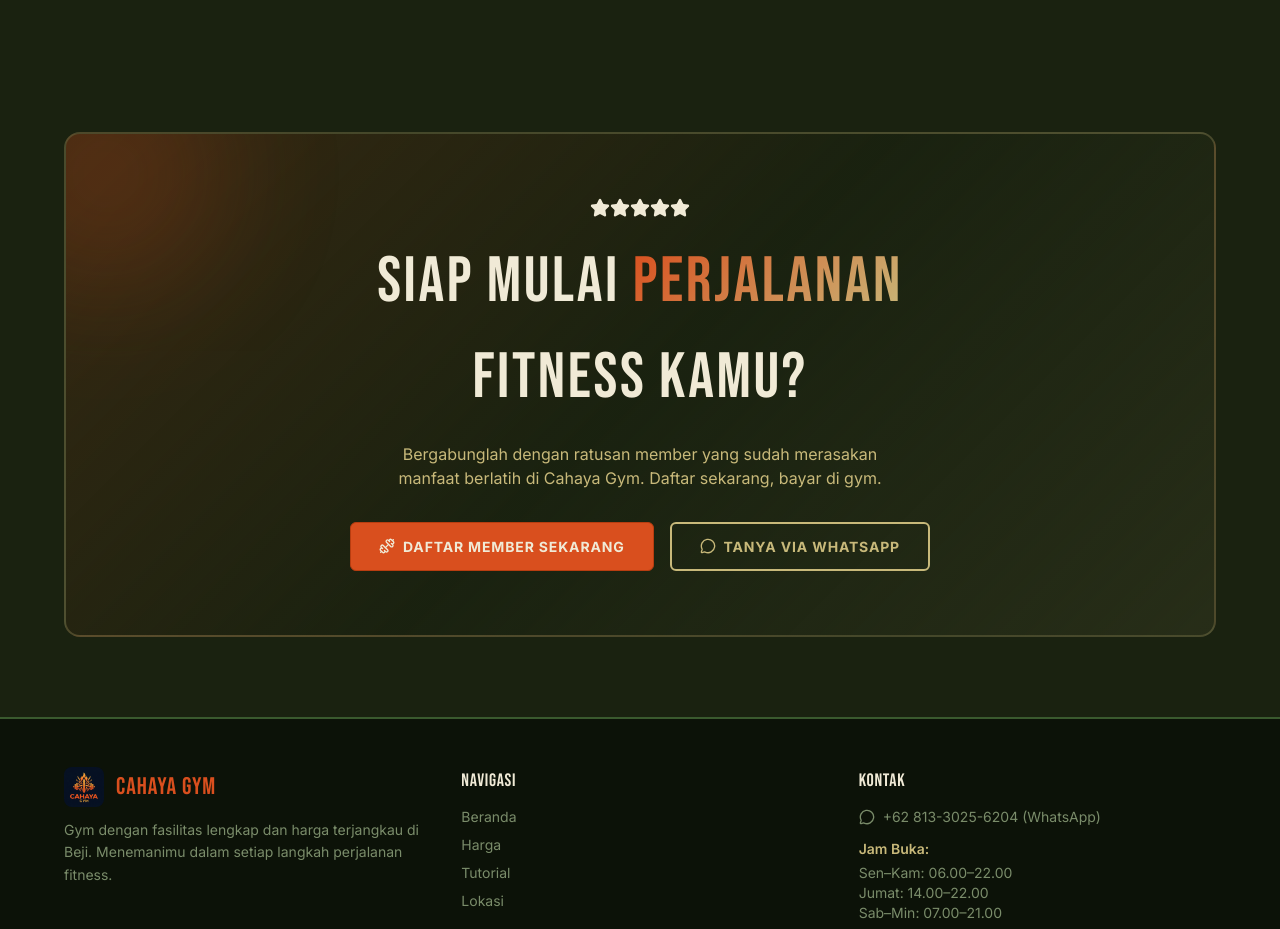
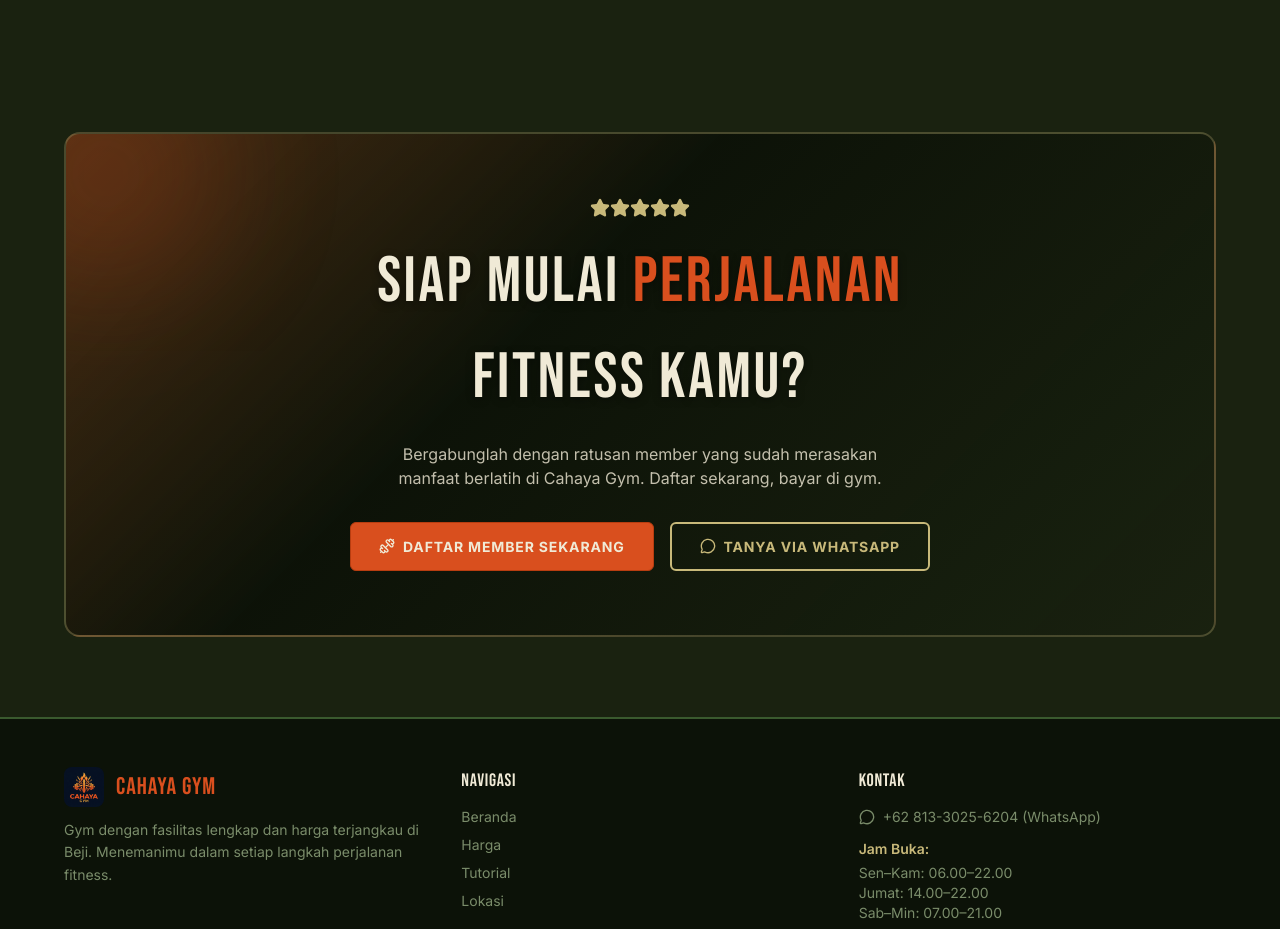
Before and after one commit to bilproject6/cahaya-gym, a Next.js app: page / in a window 1280 px wide. Shown: the part 3460-4389 px from the top of the page. Built offline with nearby package versions, Linux system fonts and the light colour scheme; no server answers.

Commit message:
fix: CTA banner text always readable - hardcode light cream colors, darken background overlay

```diff
--- a/app/page.tsx
+++ b/app/page.tsx
@@ -906,8 +906,8 @@ export default function LandingPage() {
             className="relative overflow-hidden rounded-2xl p-10 md:p-16 text-center"
             style={{
               background:
-                "linear-gradient(135deg, rgba(217,79,30,0.15) 0%, rgba(26,34,16,0.9) 50%, rgba(200,185,122,0.08) 100%)",
-              border: "2px solid rgba(200,185,122,0.25)",
+                "linear-gradient(135deg, rgba(217,79,30,0.25) 0%, rgba(12,18,8,0.95) 40%, rgba(26,34,16,0.98) 100%)",
+              border: "2px solid rgba(200,185,122,0.3)",
             }}
           >
             {/* Decorative */}
@@ -927,7 +927,7 @@ export default function LandingPage() {
                     key={i}
                     className="w-5 h-5"
                     fill="currentColor"
-                    style={{ color: "var(--color-brand-gold)" }}
+                    style={{ color: "#c8b97a" }}
                   />
                 ))}
               </div>
@@ -935,17 +935,18 @@ export default function LandingPage() {
                 className="font-bebas mb-4"
                 style={{
                   fontSize: "clamp(2.5rem, 5vw, 4rem)",
-                  color: "var(--color-text-primary)",
+                  color: "#f0ead6",
+                  textShadow: "0 2px 8px rgba(0,0,0,0.4)",
                 }}
               >
                 SIAP MULAI{" "}
-                <span className="gradient-text">PERJALANAN</span>
+                <span style={{ color: "#d94f1e" }}>PERJALANAN</span>
                 <br />
                 FITNESS KAMU?
               </h2>
               <p
                 className="text-base mb-8 max-w-lg mx-auto"
-                style={{ color: "var(--color-text-secondary)" }}
+                style={{ color: "rgba(240,234,214,0.8)" }}
               >
                 Bergabunglah dengan ratusan member yang sudah merasakan
                 manfaat berlatih di Cahaya Gym. Daftar sekarang, bayar di
```
